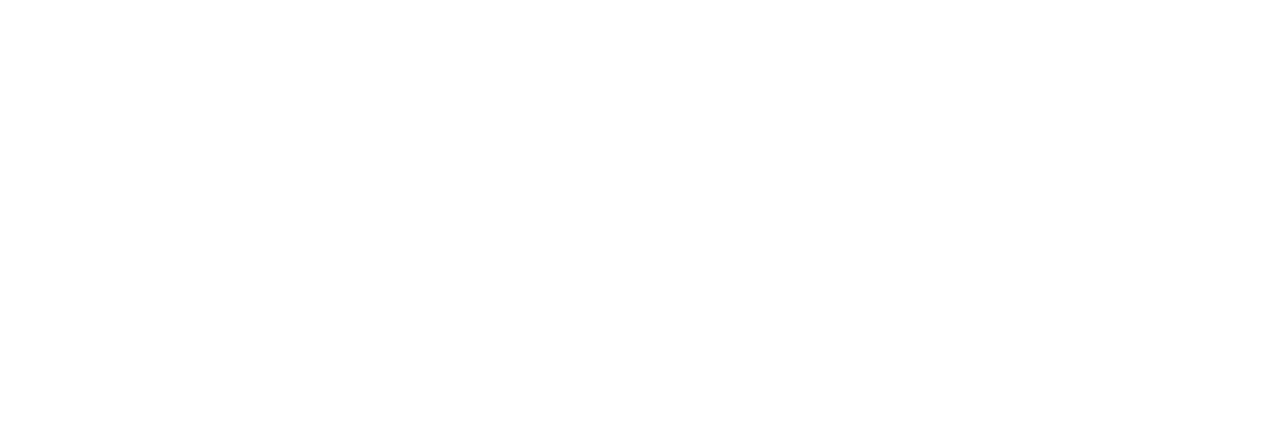
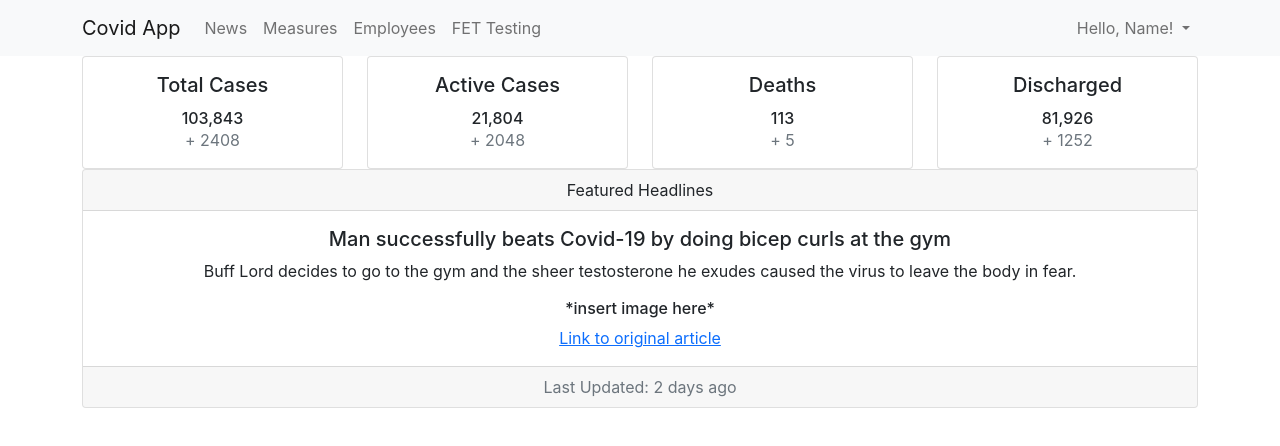
Before and after one commit to luketeosmu/covid-app, a React (Create React App) app: page /home in a window 1280 px wide. Shown: the top 446 px of the page. Built offline with nearby package versions, Linux system fonts and the light colour scheme.

Commit message:
added homepage

```diff
--- a/src/App.jsx
+++ b/src/App.jsx
@@ -3,13 +3,15 @@
 import { BrowserRouter as Router, Switch, Route } from "react-router-dom";
 import './App.css';
 import Login from "./components/Login/Login.jsx"
+import Home from './components/Home/Home';
 import NavBar from './components/NavBar';
 
 function App() {
   return (
     <Router>
     <Switch>
-        <Route path='/' exact component={Login}/>
+        <Route path='/login' exact component={Login}/>
+        <Route path="/home" exact component={Home} />
     </Switch>
     </Router>
   );
--- /dev/null
+++ b/src/components/Home/CovidStat.jsx
@@ -0,0 +1,83 @@
+import React from 'react'
+import { Card, Row, Col, Container } from 'react-bootstrap';
+
+const CovidStat = () => {
+    return (
+        <Container>
+            <Row>
+                <Col>
+                    <Card>
+                        <Card.Body>
+                            <Card.Title className="text-center mb-3">Total Cases</Card.Title>
+                            <Card.Subtitle className="text-center">
+                            103,843
+                            </Card.Subtitle>
+                            <Card.Text className="text-center text-muted">
+                                + 2408
+                            </Card.Text>
+                        </Card.Body>
+                    </Card>
+                </Col>
+                <Col>
+                    <Card>
+                        <Card.Body>
+                            <Card.Title className="text-center mb-3">Active Cases</Card.Title>
+                            <Card.Subtitle className="text-center">
+                            21,804
+                            </Card.Subtitle>
+                            <Card.Text className="text-center text-muted">
+                                + 2048
+                            </Card.Text>
+                        </Card.Body>
+                    </Card>
+                </Col>
+                <Col>
+                    <Card>
+                        <Card.Body>
+                            <Card.Title className="text-center mb-3">Deaths</Card.Title>
+                            <Card.Subtitle className="text-center">
+                            113
+                            </Card.Subtitle>
+                            <Card.Text className="text-center text-muted">
+                                + 5
+                            </Card.Text>
+                        </Card.Body>
+                    </Card>
+                </Col>
+                <Col>
+                    <Card>
+                        <Card.Body>
+                            <Card.Title className="text-center mb-3">Discharged</Card.Title>
+                            <Card.Subtitle className="text-center">
+                            81,926
+                            </Card.Subtitle>
+                            <Card.Text className="text-center text-muted">
+                                + 1252
+                            </Card.Text>
+                        </Card.Body>
+                    </Card>
+                </Col>
+            </Row>
+            <Row>
+                <Col>
+                    <Card className="text-center">
+                        <Card.Header>Featured Headlines</Card.Header>
+                        <Card.Body>
+                            <Card.Title>Man successfully beats Covid-19 by doing bicep curls at the gym</Card.Title>
+                            <Card.Text>
+                            Buff Lord decides to go to the gym and the sheer testosterone he exudes caused the virus to leave the body in fear.
+                            </Card.Text>
+                            <h6>*insert image here*</h6>
+                            <a href="">Link to original article</a>
+                        </Card.Body>
+                        <Card.Footer className="text-muted">Last Updated: 2 days ago</Card.Footer>
+                    </Card>
+                </Col>
+            </Row>
+        </Container>
+
+
+    )
+}
+
+export default CovidStat
--- /dev/null
+++ b/src/components/Home/Home.jsx
@@ -0,0 +1,14 @@
+import React from 'react'
+import CovidStat from './CovidStat'
+import NavBar from '../NavBar'
+
+const Home = () => {
+    return (
+        <div>
+            <NavBar />
+            <CovidStat />
+        </div>
+    )
+}
+
+export default Home
--- a/src/components/NavBar.jsx
+++ b/src/components/NavBar.jsx
@@ -2,6 +2,7 @@
 import { Navbar, Nav, NavDropdown, Container, DropdownButton, Dropdown } from 'react-bootstrap'
 
 const NavBar = () => {
+
     return (
         <Navbar collapseOnSelect bg="light" variant="light" expand="lg">
             <Container>
```
